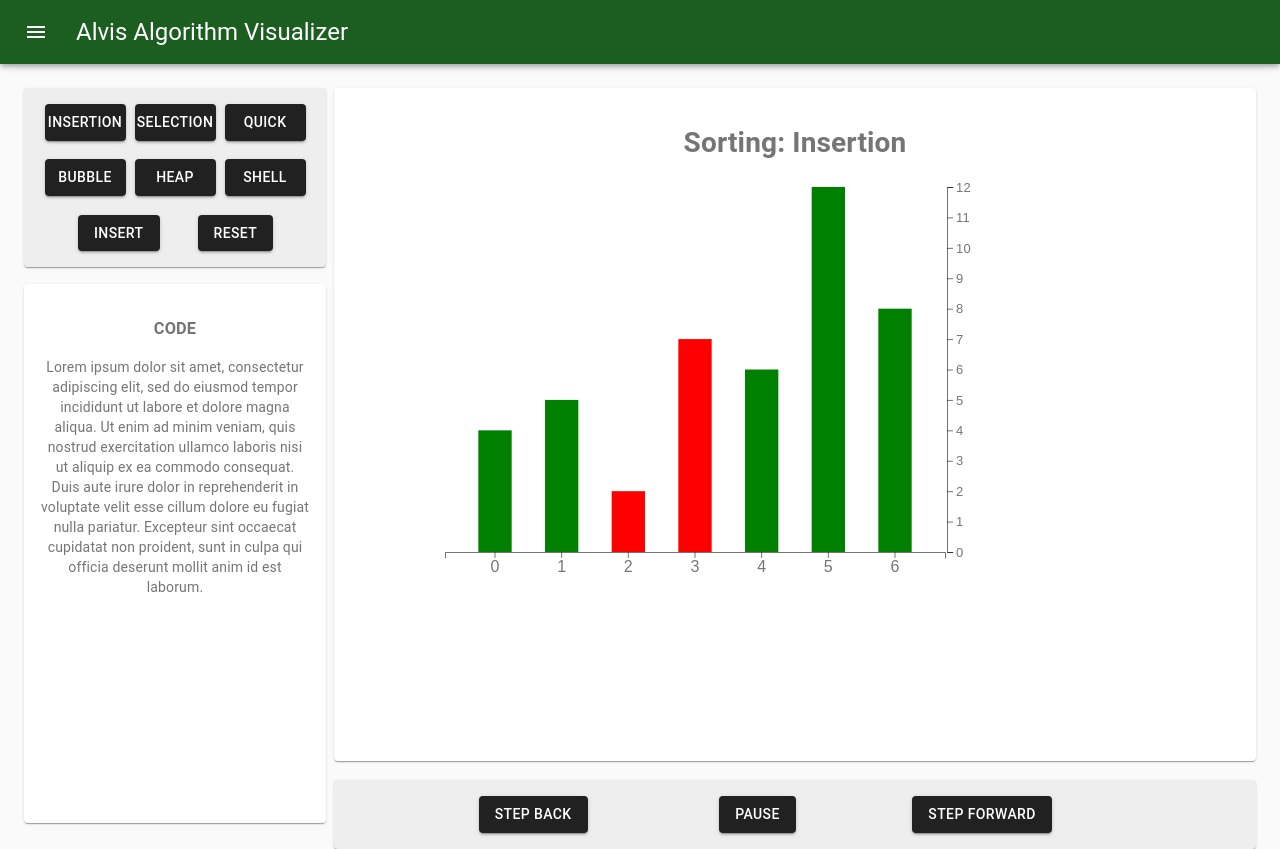
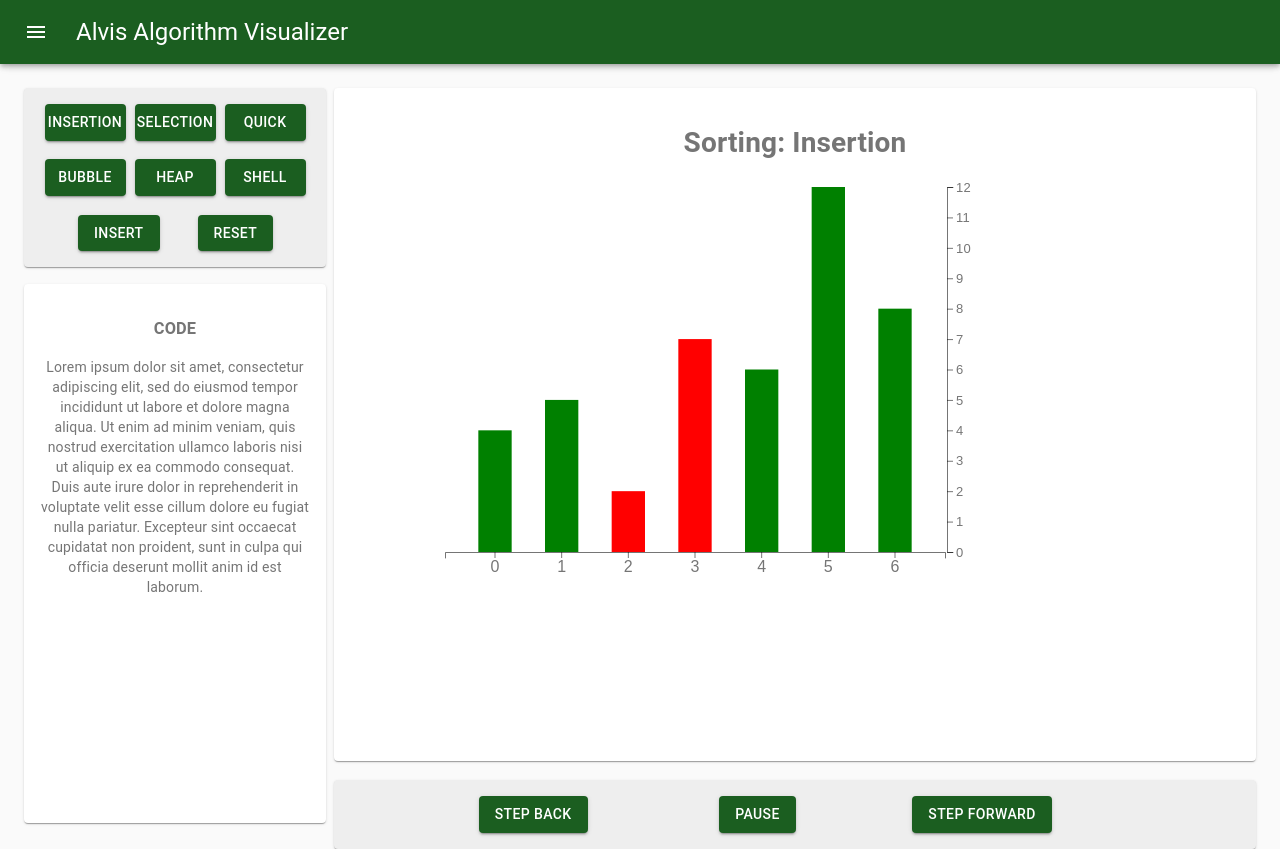
Before and after one commit to rblocker1017/Alvis-rblocker, a React (Create React App) app: page /Sorting in a window 1280 px wide. Built offline with nearby package versions, Linux system fonts and the light colour scheme.

Commit message:
Update color for theme

```diff
--- a/src/pages/Sorting.js
+++ b/src/pages/Sorting.js
@@ -3,8 +3,9 @@ import clsx from "clsx";
 import Header from "../componenets/layout/header";
 import { Button, Grid, Paper } from "@material-ui/core";
 import { makeStyles, ThemeProvider, createMuiTheme } from "@material-ui/core/styles";
-import { grey, orange } from "@material-ui/core/colors";
+import { grey, green, orange } from "@material-ui/core/colors";
 import { select, axisBottom, axisRight, scaleLinear, scaleBand } from "d3";
+import { Update } from '@material-ui/icons';
 
 
 function Sort(a)
@@ -69,6 +70,7 @@ const useStyles = makeStyles((theme) => ({
   },
 }));
 
+
 export default function Sorting() {
   const classes = useStyles();
   const [type, settype] = useState("Insertion");
@@ -81,7 +83,6 @@ export default function Sorting() {
 
     const current = [4, 5, 7, 2, 6, 12, 8]
     const arraysOfArrays = Sort(current)
-    const array=[];
     var [stepCount, setStepCount] = useState(0);
     var [stepInfo, setStepInfo] = useState();
     let [data, setData] = useState(arraysOfArrays[0].data.split(',').map(Number))
@@ -153,9 +154,8 @@ export default function Sorting() {
             setswap2(arraysOfArrays[stepCount].swappedValue2);
             setStepInfo("In step:" + (stepCount) + " We swap index: " + arraysOfArrays[stepCount].swappedValue1 + " and " + arraysOfArrays[stepCount].swappedValue2);
         }
+    }
 
-
-    }
     function stepBack() {
 
         if (stepCount > 1) {
@@ -170,8 +170,6 @@ export default function Sorting() {
     const svgRef = useRef();
 
 
-
-
     const listCurrent = arraysOfArrays.map((value, index) =>
         <div><p> </p>
             <p>Step :{++index} Array= {value.data}</p>
@@ -179,8 +177,6 @@ export default function Sorting() {
 
         </div>
     );
-
-
 
     useEffect(() => {
         let x = Math.max(...data)
@@ -281,10 +277,10 @@ export default function Sorting() {
   const theme = createMuiTheme({
     palette: {
       primary: {
-        main: grey[900],
+        main: green[900],
       },
       secondary: {
-        main: grey[700],
+        main: green[700],
       },
     },
   });
@@ -365,7 +361,7 @@ export default function Sorting() {
                       <h1></h1>
                     </Grid>
                     <Grid item xs={7}>
-                      <Button variant="contained" color="primary" onClick={Sort}>
+                      <Button variant="contained" color="primary">
                         Insert
                       </Button>
                     </Grid>
```
